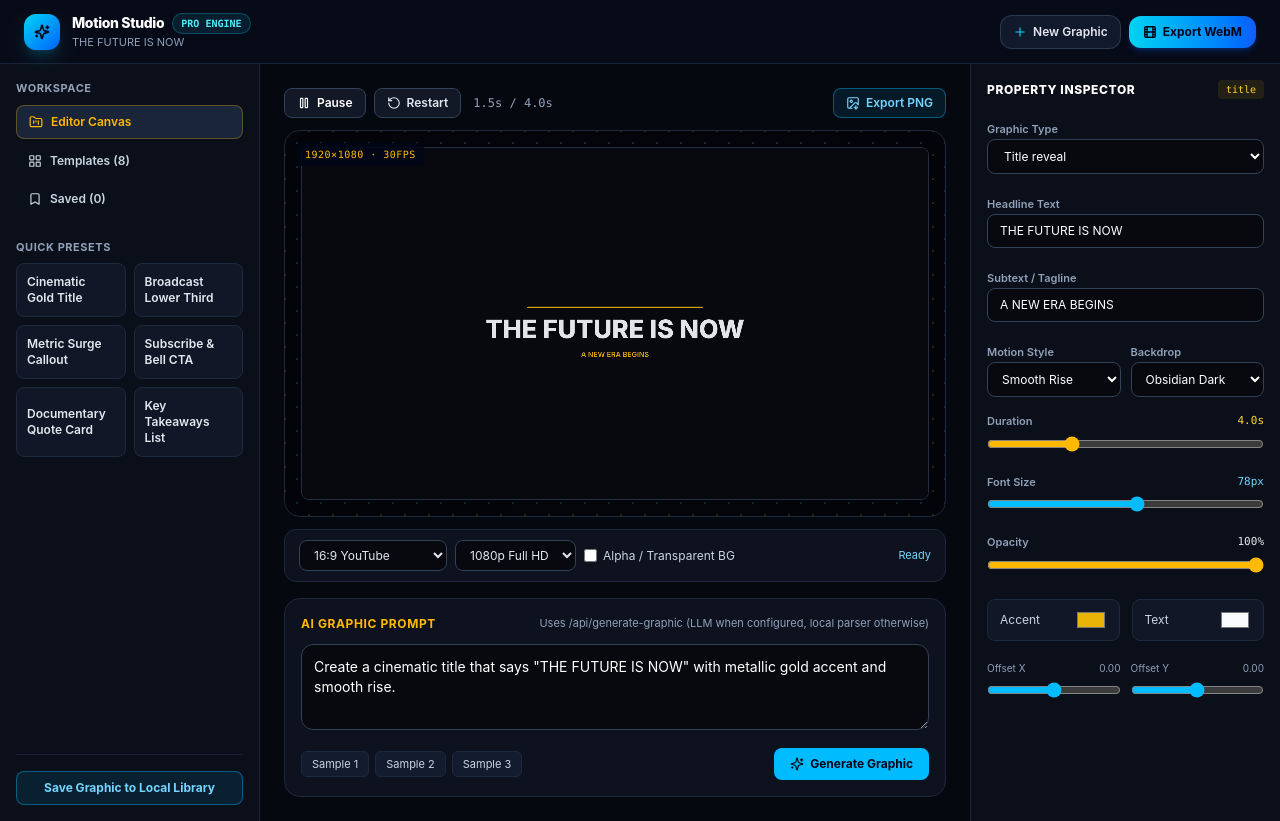
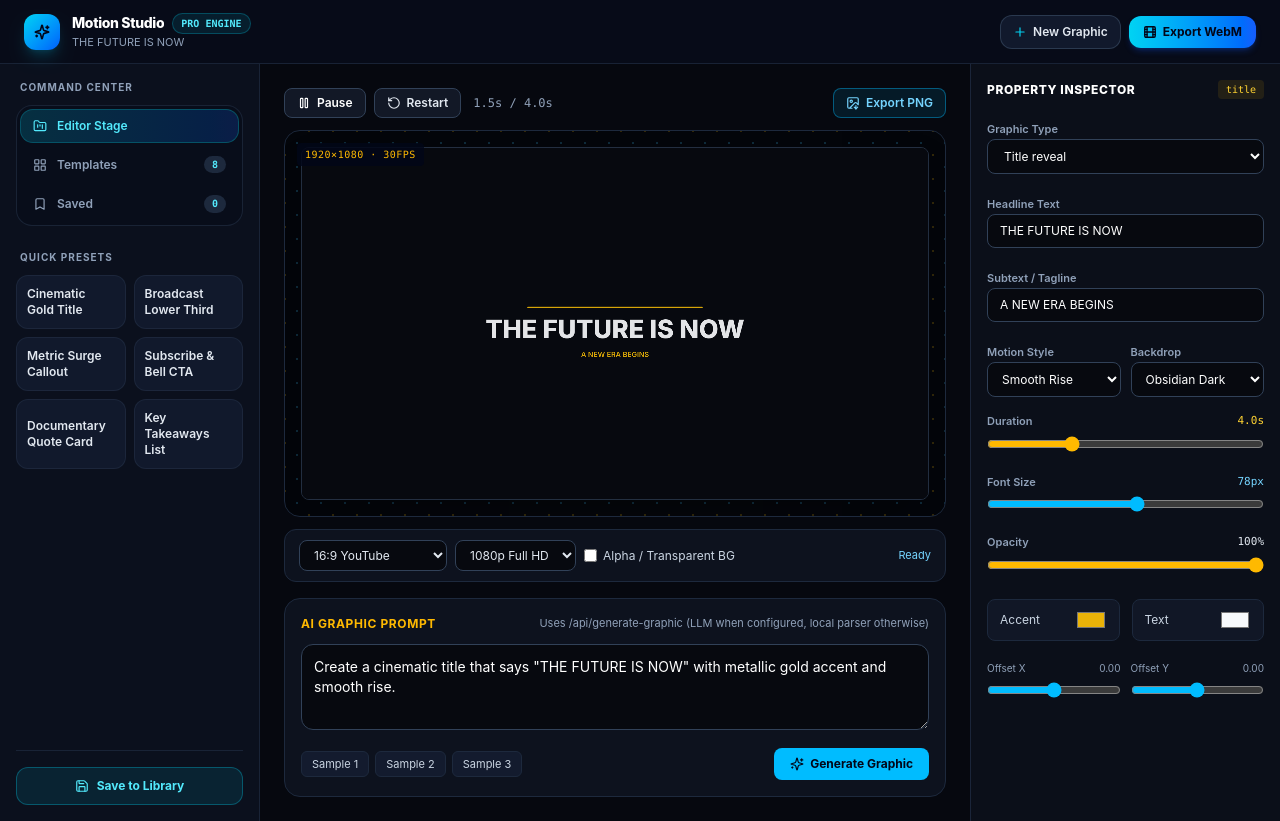
Before and after one commit to LordMarshal-art/motion-studio, a Next.js app: page / in a window 1280 px wide. Built offline with nearby package versions, Linux system fonts and the light colour scheme.

Commit message:
Refactor StudioSidebar component UI elements
Updated UI elements and text labels in StudioSidebar component for improved clarity and consistency.

```diff
--- a/src/components/StudioSidebar.tsx
+++ b/src/components/StudioSidebar.tsx
@@ -1,7 +1,7 @@
 "use client";
 
 import React from "react";
-import { Bookmark, FolderKanban, LayoutGrid, Trash2 } from "lucide-react";
+import { Bookmark, FolderKanban, LayoutGrid, Save, Trash2 } from "lucide-react";
 import { GRAPHIC_TEMPLATES, GraphicTemplate } from "@/data/templates";
 import { SavedGraphicItem } from "@/types/motion";
 
@@ -27,58 +27,68 @@ export function StudioSidebar({
   onDeleteSaved,
 }: StudioSidebarProps) {
   return (
-    <aside className="flex flex-col justify-between border-b border-slate-800/90 bg-[#0B0F19] p-4 lg:border-b-0 lg:border-r">
+    <aside className="flex flex-col justify-between border-b border-slate-800/80 bg-[#0b101d] p-4 lg:border-r lg:border-b-0">
       <div className="space-y-6">
         <div>
-          <p className="mb-2 text-[11px] font-bold tracking-wider text-slate-400 uppercase">
-            Workspace
+          <p className="mb-2.5 px-1 text-[10px] font-bold tracking-widest text-slate-400 uppercase">
+            Command Center
           </p>
-          <div className="flex gap-1.5 overflow-x-auto lg:flex-col">
+          <div className="flex gap-1.5 overflow-x-auto rounded-2xl border border-slate-800/80 bg-[#080d1a] p-1 lg:flex-col">
             <button
               type="button"
               onClick={() => onSelectTab("studio")}
-              className={`flex shrink-0 items-center gap-2 rounded-lg px-3 py-2 text-left text-xs font-semibold transition ${
+              className={`flex shrink-0 items-center gap-2.5 rounded-xl px-3 py-2 text-left text-xs font-semibold transition ${
                 activeTab === "studio"
-                  ? "border border-amber-400/30 bg-slate-800/90 text-amber-400"
-                  : "text-slate-300 hover:bg-slate-800/50"
+                  ? "bg-gradient-to-r from-cyan-500/20 to-blue-600/20 text-cyan-300 ring-1 ring-cyan-400/35"
+                  : "text-slate-400 hover:bg-slate-800/50 hover:text-slate-200"
               }`}
             >
               <FolderKanban className="h-3.5 w-3.5" />
-              <span>Editor Canvas</span>
+              <span>Editor Stage</span>
             </button>
 
             <button
               type="button"
               onClick={() => onSelectTab("templates")}
-              className={`flex shrink-0 items-center gap-2 rounded-lg px-3 py-2 text-left text-xs font-semibold transition ${
+              className={`flex shrink-0 items-center justify-between gap-2 rounded-xl px-3 py-2 text-left text-xs font-semibold transition ${
                 activeTab === "templates"
-                  ? "border border-amber-400/30 bg-slate-800/90 text-amber-400"
-                  : "text-slate-300 hover:bg-slate-800/50"
+                  ? "bg-gradient-to-r from-cyan-500/20 to-blue-600/20 text-cyan-300 ring-1 ring-cyan-400/35"
+                  : "text-slate-400 hover:bg-slate-800/50 hover:text-slate-200"
               }`}
             >
-              <LayoutGrid className="h-3.5 w-3.5" />
-              <span>Templates ({GRAPHIC_TEMPLATES.length})</span>
+              <span className="flex items-center gap-2.5">
+                <LayoutGrid className="h-3.5 w-3.5" />
+                <span>Templates</span>
+              </span>
+              <span className="rounded-full bg-slate-800 px-2 py-0.5 font-mono text-[10px] text-cyan-300">
+                {GRAPHIC_TEMPLATES.length}
+              </span>
             </button>
 
             <button
               type="button"
               onClick={() => onSelectTab("saved")}
-              className={`flex shrink-0 items-center gap-2 rounded-lg px-3 py-2 text-left text-xs font-semibold transition ${
+              className={`flex shrink-0 items-center justify-between gap-2 rounded-xl px-3 py-2 text-left text-xs font-semibold transition ${
                 activeTab === "saved"
-                  ? "border border-amber-400/30 bg-slate-800/90 text-amber-400"
-                  : "text-slate-300 hover:bg-slate-800/50"
+                  ? "bg-gradient-to-r from-cyan-500/20 to-blue-600/20 text-cyan-300 ring-1 ring-cyan-400/35"
+                  : "text-slate-400 hover:bg-slate-800/50 hover:text-slate-200"
               }`}
             >
-              <Bookmark className="h-3.5 w-3.5" />
-              <span>Saved ({savedItems.length})</span>
+              <span className="flex items-center gap-2.5">
+                <Bookmark className="h-3.5 w-3.5" />
+                <span>Saved</span>
+              </span>
+              <span className="rounded-full bg-slate-800 px-2 py-0.5 font-mono text-[10px] text-cyan-300">
+                {savedItems.length}
+              </span>
             </button>
           </div>
         </div>
 
         {activeTab === "templates" ? (
           <div>
-            <p className="mb-2 text-[11px] font-bold tracking-wider text-slate-400 uppercase">
-              Starter Templates
+            <p className="mb-2.5 px-1 text-[10px] font-bold tracking-widest text-slate-400 uppercase">
+              High-Retention Presets
             </p>
             <div className="grid grid-cols-1 gap-2 sm:grid-cols-2 lg:grid-cols-1">
               {GRAPHIC_TEMPLATES.map((tpl) => (
@@ -86,34 +96,38 @@ export function StudioSidebar({
                   key={tpl.id}
                   type="button"
                   onClick={() => onApplyTemplate(tpl)}
-                  className="rounded-xl border border-slate-800 bg-[#111726] p-3 text-left transition hover:border-amber-400/60"
+                  className="group rounded-2xl border border-slate-800/90 bg-[#11192c] p-3 text-left transition hover:border-cyan-400/50 hover:bg-[#152038]"
                 >
                   <div className="flex items-center justify-between gap-2">
-                    <span className="text-xs font-bold text-white">{tpl.title}</span>
-                    <span className="rounded bg-sky-400/10 px-1.5 py-0.5 text-[10px] text-sky-300">
+                    <span className="text-xs font-bold text-white group-hover:text-cyan-300">
+                      {tpl.title}
+                    </span>
+                    <span className="rounded-full border border-cyan-400/20 bg-cyan-400/10 px-2 py-0.5 text-[10px] font-medium text-cyan-300">
                       {tpl.category}
                     </span>
                   </div>
-                  <p className="mt-1 text-[11px] text-slate-400">{tpl.description}</p>
+                  <p className="mt-1 line-clamp-2 text-[11px] leading-relaxed text-slate-400">
+                    {tpl.description}
+                  </p>
                 </button>
               ))}
             </div>
           </div>
         ) : activeTab === "saved" ? (
           <div>
-            <p className="mb-2 text-[11px] font-bold tracking-wider text-slate-400 uppercase">
-              Local Library
+            <p className="mb-2.5 px-1 text-[10px] font-bold tracking-widest text-slate-400 uppercase">
+              Local Vault
             </p>
             {savedItems.length === 0 ? (
-              <p className="rounded-lg border border-slate-800 bg-[#111726] p-3 text-xs text-slate-400">
-                No saved graphics yet. Tap “Save Graphic to Local Library” below to keep a snapshot.
-              </p>
+              <div className="rounded-2xl border border-dashed border-slate-800 bg-[#11192c]/60 p-3.5 text-xs leading-relaxed text-slate-400">
+                No saved snapshots yet. Hit <span className="font-semibold text-cyan-300">Save to Library</span> below to store a reusable graphic.
+              </div>
             ) : (
               <div className="space-y-2">
                 {savedItems.map((item) => (
                   <div
                     key={item.id}
-                    className="flex items-center justify-between gap-2 rounded-lg border border-slate-800 bg-[#111726] p-2.5"
+                    className="flex items-center justify-between gap-2 rounded-xl border border-slate-800 bg-[#11192c] p-2.5 transition hover:border-slate-700"
                   >
                     <button
                       type="button"
@@ -123,7 +137,7 @@ export function StudioSidebar({
                       <div className="truncate text-xs font-semibold text-white">
                         {item.spec.headline || "Untitled"}
                       </div>
-                      <div className="text-[10px] text-slate-400">
+                      <div className="mt-0.5 font-mono text-[10px] text-slate-400">
                         {item.canvas.aspect} · {item.spec.durationSec}s
                       </div>
                     </button>
@@ -131,7 +145,7 @@ export function StudioSidebar({
                       type="button"
                       onClick={() => onDeleteSaved(item.id)}
                       aria-label="Delete saved graphic"
-                      className="rounded p-1.5 text-slate-400 hover:bg-red-500/15 hover:text-red-300"
+                      className="rounded-lg p-1.5 text-slate-400 transition hover:bg-rose-500/15 hover:text-rose-300"
                     >
                       <Trash2 className="h-3.5 w-3.5" />
                     </button>
@@ -142,7 +156,7 @@ export function StudioSidebar({
           </div>
         ) : (
           <div>
-            <p className="mb-2 text-[11px] font-bold tracking-wider text-slate-400 uppercase">
+            <p className="mb-2.5 px-1 text-[10px] font-bold tracking-widest text-slate-400 uppercase">
               Quick Presets
             </p>
             <div className="grid grid-cols-2 gap-2">
@@ -151,7 +165,7 @@ export function StudioSidebar({
                   key={tpl.id}
                   type="button"
                   onClick={() => onApplyTemplate(tpl)}
-                  className="rounded-lg border border-slate-800 bg-[#111726] p-2.5 text-left text-xs font-semibold text-slate-200 transition hover:border-amber-400/60 hover:text-amber-300"
+                  className="rounded-xl border border-slate-800/90 bg-[#11192c] p-2.5 text-left text-xs font-semibold text-slate-200 transition hover:border-cyan-400/50 hover:text-cyan-300"
                 >
                   {tpl.title}
                 </button>
@@ -165,9 +179,10 @@ export function StudioSidebar({
         <button
           type="button"
           onClick={onSaveCurrent}
-          className="w-full rounded-lg border border-sky-400/40 bg-sky-400/10 px-3 py-2 text-xs font-bold text-sky-300 transition hover:bg-sky-400/20"
+          className="flex w-full items-center justify-center gap-2 rounded-xl border border-cyan-400/30 bg-cyan-400/10 px-3 py-2.5 text-xs font-bold text-cyan-300 transition hover:bg-cyan-400/20"
         >
-          Save Graphic to Local Library
+          <Save className="h-3.5 w-3.5" />
+          <span>Save to Library</span>
         </button>
       </div>
     </aside>
```
